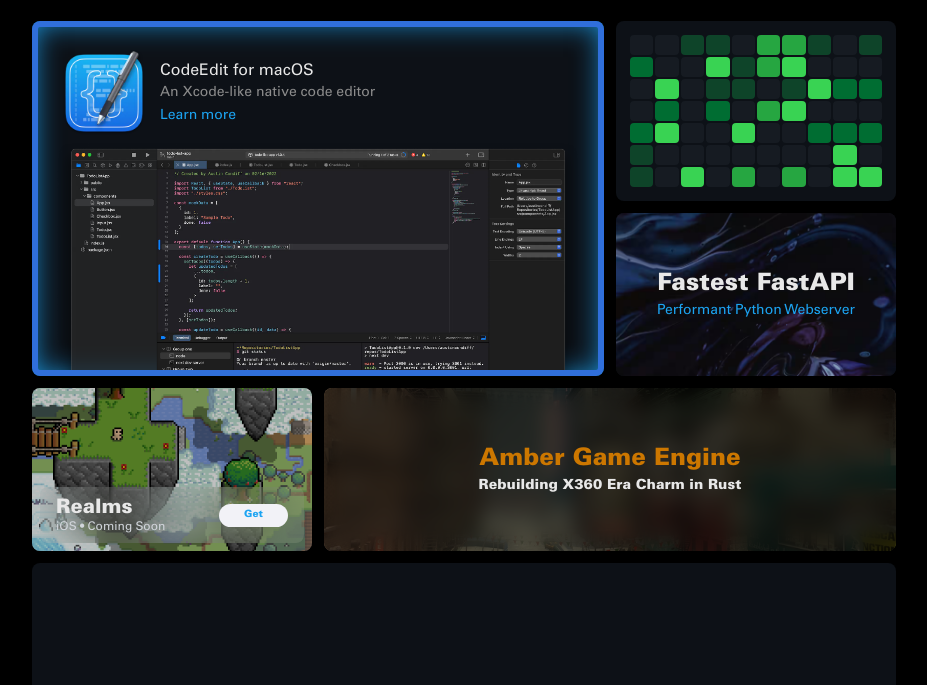
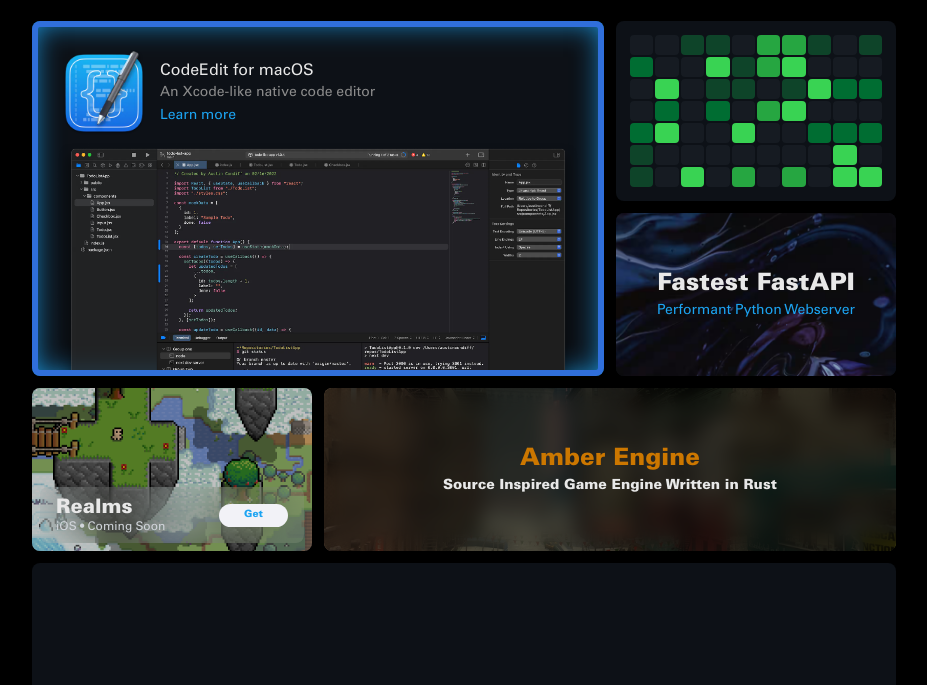
Before and after one commit to FastestMolasses/abem_dev, an Astro site: page / in a window 1280 px wide. Shown: the part 115-800 px from the top of the page, without its empty margins (176-1103 px from the left). Built offline with nearby package versions, Linux system fonts and the light colour scheme; Astro itself is replaced by a stand-in of ours.

Commit message:
Small update

```diff
--- a/src/components/home/GameEngine.tsx
+++ b/src/components/home/GameEngine.tsx
@@ -17,10 +17,10 @@
             {/* Content layer */}
             <div className='relative flex flex-col justify-center items-center p-4 h-full w-full'>
                 <h2 className='text-accent-muted text-2xl font-semibold'>
-                    Amber Game Engine
+                    Amber Engine
                 </h2>
                 <p className='text-white-muted text-sm font-semibold'>
-                    Rebuilding X360 Era Charm in Rust
+                    Source Inspired Game Engine Written in Rust
                 </p>
             </div>
         </div>
--- a/src/styles/grid.css
+++ b/src/styles/grid.css
@@ -20,7 +20,8 @@
         display: none;
     }
 
-    .grid #fastapi, .grid #game2d {
+    .grid #fastapi,
+    .grid #game2d {
         grid-column: span 1; /* Each occupies one column */
         grid-row: auto; /* Automatically placed in the next available row */
         min-height: 100px; /* Set a smaller minimum height */
--- a/tailwind.config.mjs
+++ b/tailwind.config.mjs
@@ -3,13 +3,6 @@
     darkMode: ['class'],
     content: ['./src/**/*.{astro,html,js,jsx,md,mdx,svelte,ts,tsx,vue}'],
     theme: {
-        container: {
-            center: true,
-            padding: '2rem',
-            screens: {
-                '2xl': '1400px',
-            },
-        },
         extend: {
             colors: {
                 border: 'hsl(var(--border))',
```
Also changed, not shown: package.json (+11 -11 lines), pnpm-lock.yaml.
